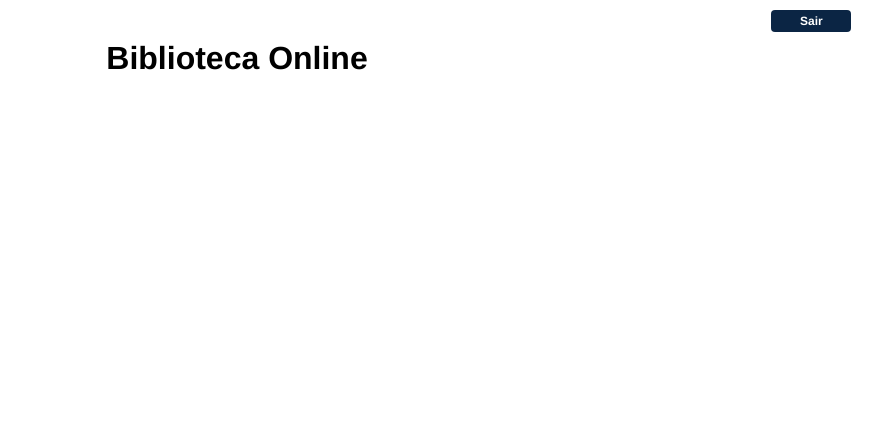
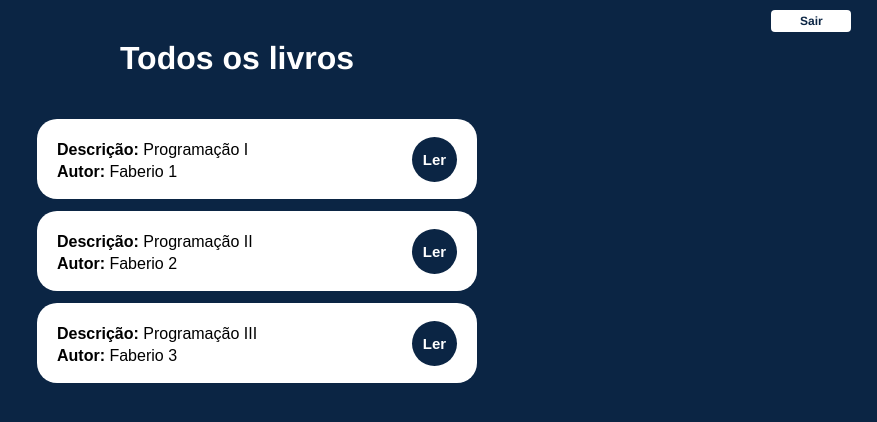
Before and after one commit to sistemadinfoP2/frontend-reactjs, a React (Create React App) app: page /home in a window 1280 px wide. Shown: the top 422 px of the page, without its empty margins (403-1280 px from the left). Built offline with nearby package versions, Linux system fonts and the light colour scheme; no server answers; sample sign-in values are in the browser's storage.

Commit message:
insercao de dados mockados e finalizacao da estilizacao da home

```diff
--- a/src/components/ItemBox/index.js
+++ b/src/components/ItemBox/index.js
@@ -1,33 +1,21 @@
 import { Container } from './styles';
-export function ItemBox({books}) {
-// export function ItemBox({books, returnRow}) {
-
-  // function handleRowData(rowId, rowDescription) {
-  //   returnRow([{id: rowId, description: rowDescription}]);
-  //   // hideDialog(false);
-  // }
-
+export function ItemBox({ key, description, author, url }) {
   return (
-    books.map(item => {
-      return (
-        <Container key={item.bk_id}>
-          {/* <label>{item.bk_description}</label> */}
+    <Container key={key}>
       <div>
         <label>
-              <b>Descrição: </b><span>{item.bk_description}</span>
+          <b>Descrição: </b><span>{description}</span>
         </label>
         <label>
-              <b>Autor:</b> <span>{item.bk_author}</span>
+          <b>Autor:</b> <span>{author}</span>
         </label>
       </div>
       <a
-            href={item.bk_url}
-            target="_blank" rel="noreferrer"
+        href={url}
+        target="_blank"
       >
         Ler
       </a>
     </Container>
   );
-    })
-  );
 }
--- a/src/components/ItemBox/styles.js
+++ b/src/components/ItemBox/styles.js
@@ -6,7 +6,7 @@ export const Container = styled.div `
   justify-content: space-between;
   align-items: center;
   border-radius: 20px;
-  background: #d3d3d3;
+  background: #fff;
   height: 80px;
   padding: 0 20px;
   margin-top: 12px;
@@ -27,7 +27,7 @@ export const Container = styled.div `
     height: 45px;
     border-radius: 50%;
     border: none;
-    background: #000;
+    background: #0b2544;
     color: #fff;
     font-size: 15px;
     display: flex;
@@ -35,5 +35,10 @@ export const Container = styled.div `
     justify-content: center;
     text-decoration: none;
     font-family: sans-serif;
+    font-weight: bold;
+    transition: filter 0.2s;
+    &:hover {
+      filter: brightness(0.8);
+    }
   }
 `;
--- a/src/pages/Home/index.js
+++ b/src/pages/Home/index.js
@@ -26,15 +26,44 @@ export function Home() {
     window.location.reload();
   }
 
+  const mockData = [
+    {
+      bk_id: 1,
+      bk_description: 'Programação I',
+      bk_author: 'Faberio 1',
+      bk_url: 'https://symbolismofthings.com/wp-content/uploads/2019/06/numero-1-significado-e1561388929274.jpg'
+    },
+    {
+      bk_id: 2,
+      bk_description: 'Programação II',
+      bk_author: 'Faberio 2',
+      bk_url: 'https://symbolismofthings.com/wp-content/uploads/2019/06/numero-2-significado-e1561140121607.jpg'
+    },
+    {
+      bk_id: 3,
+      bk_description: 'Programação III',
+      bk_author: 'Faberio 3',
+      bk_url: 'https://symbolismofthings.com/wp-content/uploads/2019/06/numero-3-significado-e1561138352539.jpg'
+    },
+  ]
+
   return (
     <Container>
       <button onClick={logout}>Sair</button>
       <h1
-        style={{maxWidth: '400px', margin: '0 auto', fontFamily: 'Helvetica', marginTop: '40px'}}>
-          Biblioteca Online
+        style={{maxWidth: '400px', margin: '0 auto', fontFamily: 'Helvetica', marginTop: '40px', color: '#fff', fontWeight: 'bold'}}>
+          Todos os livros
       </h1>
       <div style={{maxWidth: '400px', margin: '30px auto'}}>
-        <ItemBox books={data} />
+        {mockData.map(item => (
+          <ItemBox
+            key={item.bk_id}
+            description={item.bk_description}
+            author={item.bk_author}
+            url={item.bk_url}
+          />
+        ))}
+
       </div>
     </Container>
   );
--- a/src/pages/Home/styles.js
+++ b/src/pages/Home/styles.js
@@ -29,8 +29,8 @@ export const Container = styled.div`
         border: transparent;
         padding: 4px;
         border-radius: 4px;
-        color: #fff;
-        background: #0b2544;
+        color: #0b2544;
+        background: #fff;
         cursor: pointer;
         font-size: 12px;
         font-weight: bold;
--- a/src/styles/global.js
+++ b/src/styles/global.js
@@ -2,7 +2,7 @@ import { createGlobalStyle } from "styled-components";
 
 export default createGlobalStyle`
   body {
-    /* background: #000; */
+    background: #0b2544;
     padding: 0;
     margin: 0;
   }
```
Lines whose indentation alone changed are shown as unchanged.
